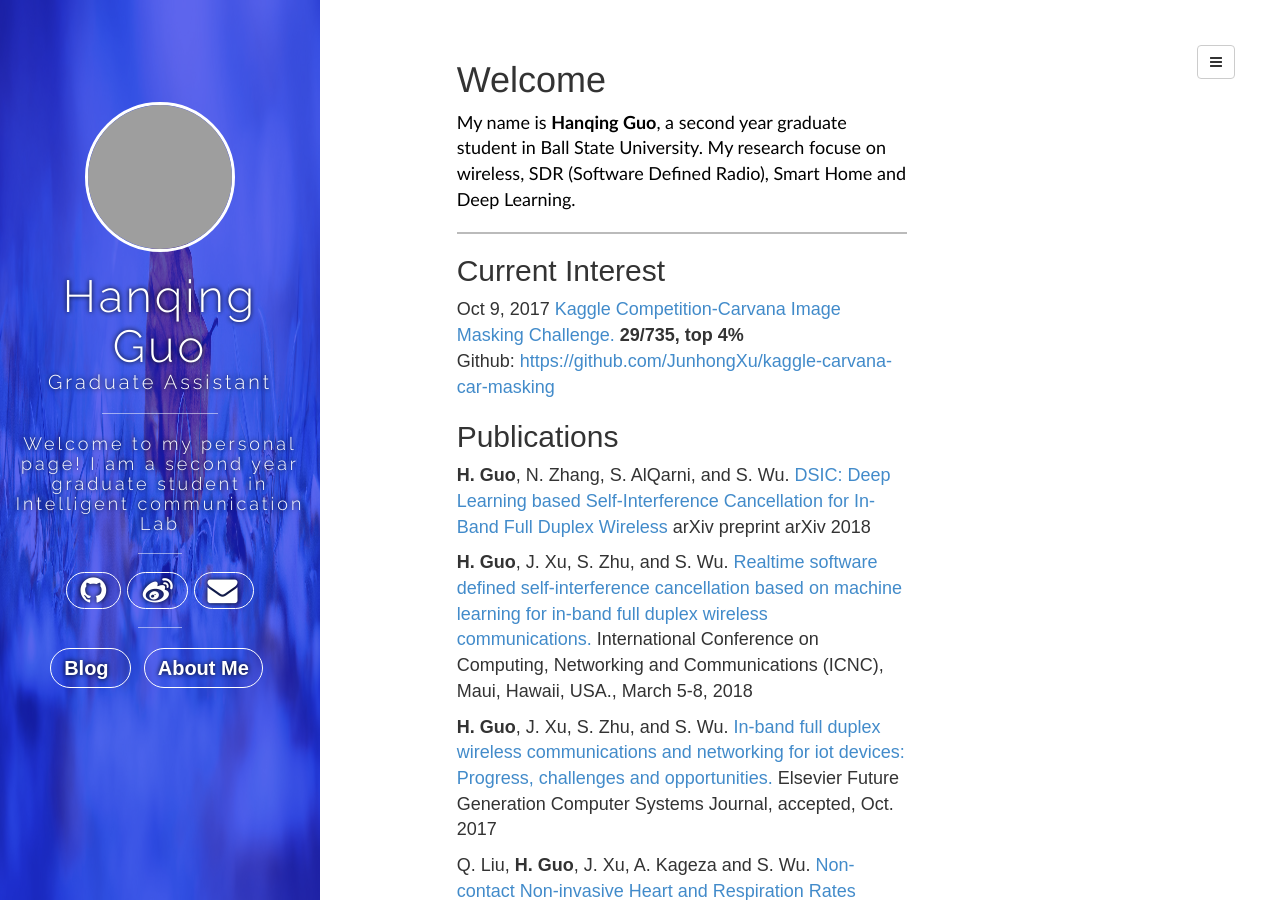
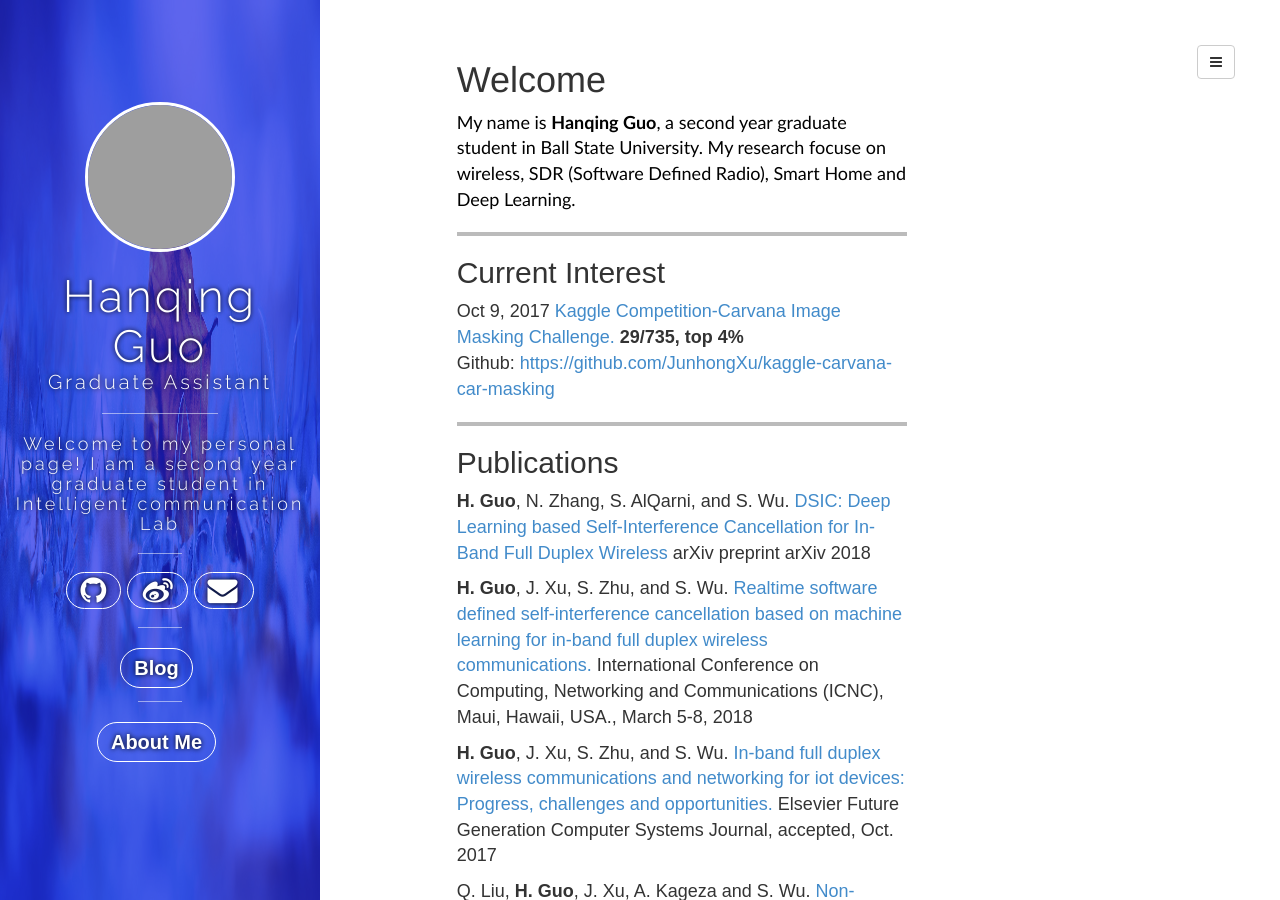
Before and after one commit to hanqingguo/hanqingguo.github.io, a Jekyll site: the page built from index.html, in a window 1280 px wide and 900 px high. Built offline with Jekyll 4.4.1, drawn with Linux system fonts in a browser that asks for light colours; nearby versions of some CDN libraries; comment, search, counter and statistics services are not loaded; grey boxes are pictures that could not be loaded.

Commit message:
about me

```diff
--- a/_includes/sidebar.html
+++ b/_includes/sidebar.html
@@ -37,6 +37,7 @@ border: 3px solid #FFF; height:150px;width:150px" />
        <a type="button"  style="font-size:20px; padding:7px; padding-left:13px;padding-right:13px;margin-right: 10px;" class="social3 " id="btnblog" href="/blog/index.html">
         <i class="fa" style="font-weight:bold;letter-spacing:0; font-family:arial,sans-serif">Blog</i>
       </a>
+			<hr class="hr-line1">
 			<a type="button"  style="font-size:20px; padding:7px; padding-left:13px;padding-right:13px;margin-right: 10px;" class="social3 " id="btnabout" href="{{ site.BASE_PATH }}/#about">
 			 <i class="fa" style="font-weight:bold;letter-spacing:0; font-family:arial,sans-serif">About Me</i>
 		 </a>
--- a/index.html
+++ b/index.html
@@ -14,7 +14,7 @@ title: "Hanqing Guo"
 
 </p>
 
-<hr style="border: 1.5px solid #bbbbbb;"/>
+<hr style="border: 2px solid #bbbbbb;"/>
 <div style="font-family:  sans-serif;font-size:large">
     <h2> Current Interest </h2>
 
@@ -24,6 +24,8 @@ title: "Hanqing Guo"
                 Github: <a href="https://github.com/JunhongXu/kaggle-carvana-car-masking">https://github.com/JunhongXu/kaggle-carvana-car-masking</a>
             </p>
 </div>
+
+    <hr style="border: 2px solid #bbbbbb;"/>
 
 <div class="intro">
 
@@ -85,11 +87,8 @@ title: "Hanqing Guo"
             </p>
     </div>
 
-    <hr style="border: 1.5px solid #bbbbbb;"/>
 
-
-
-    <hr style="border: 1.5px solid #bbbbbb;"/>
+    <hr style="border: 2px solid #bbbbbb;"/>
 
     <div>
         <h3> Paper Implementations </h3>
```
